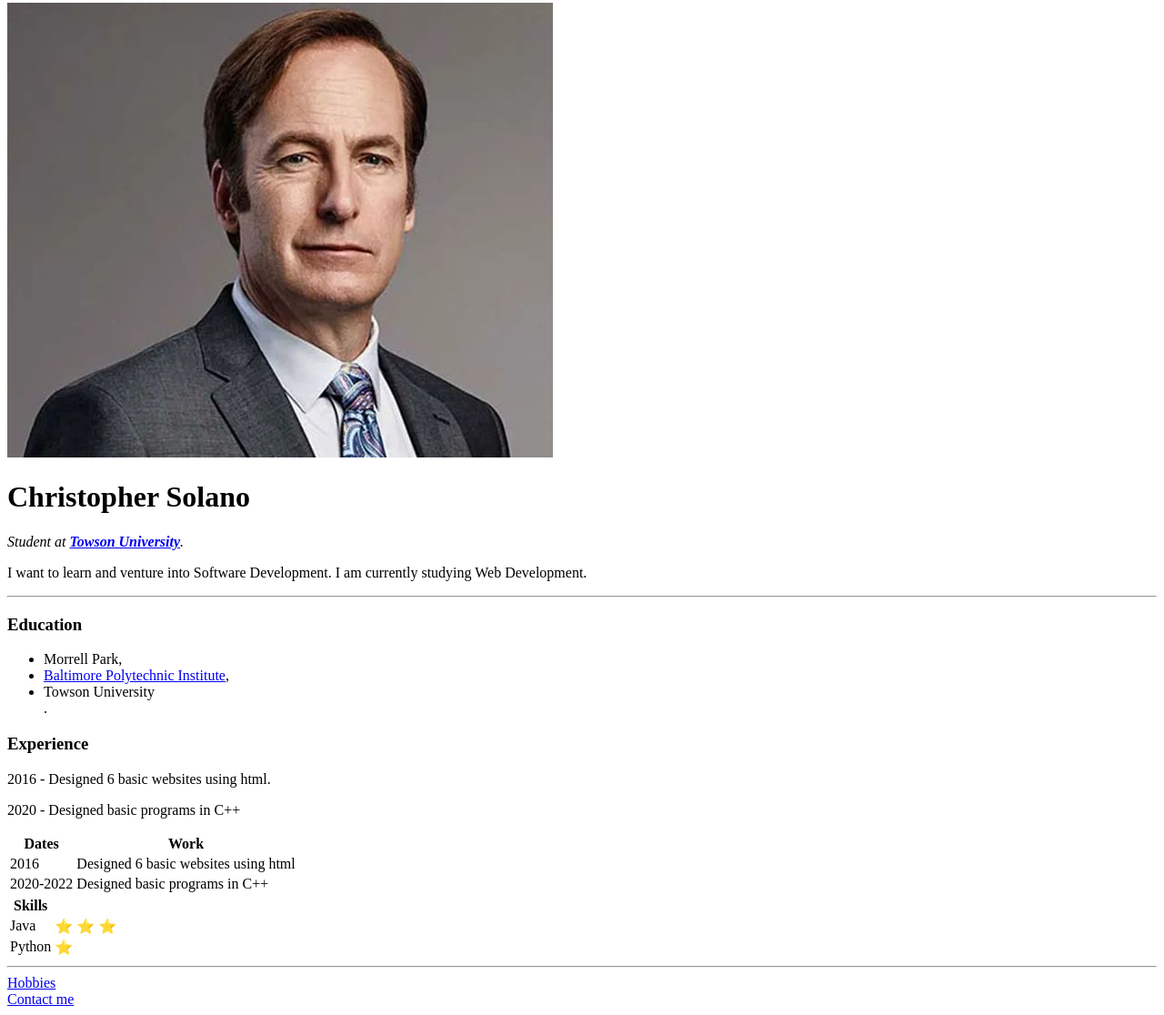
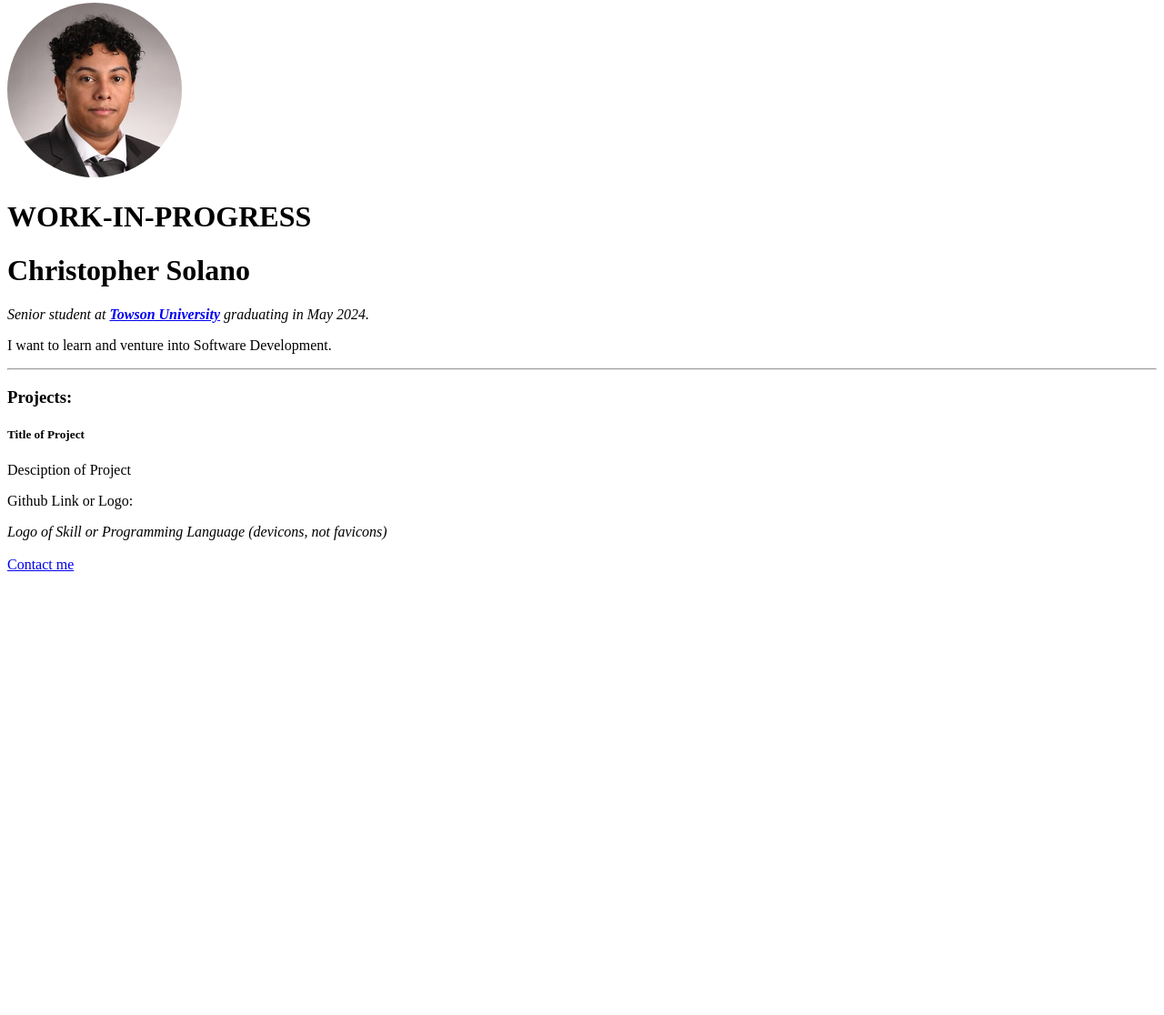
Before and after one commit to ChrisSolan/Personal-Website, a plain HTML site: page index.html in a window 1280 px wide. Shown: the part 5-1121 px from the top of the page at 91% size. After the commit the page ends 800 px from the top, so only its background shows below. Drawn offline with Linux system fonts and the light colour scheme.

Commit message:
Cleaned up the website for a redo
This personal website was a work-in-progress that I didn't focus on and was inexperienced when making it. Now that I have learned more, I want to give this another shot and make it a complete website.

```diff
--- /dev/null
+++ b/index.css
@@ -0,0 +1,4 @@
+#pfp {
+    border-radius: 50%;
+    overflow: hidden;
+}
--- a/index.html
+++ b/index.html
@@ -2,57 +2,28 @@
 <html lang="en">
 <head>
     <meta charset="UTF-8">
-    <title>Chris' personal website</title>
+    <title>Christopher Solano</title>
+    <link rel="stylesheet" type="text/css" href="index.css">
 </head>
 <body>
-    <img src="images/saul (1).jpg"> <!-- Change this to my actual picture later-->
+    <img src="images/Me.jfif" width="192" height="192" id="pfp">
 
+    <h1>WORK-IN-PROGRESS</h1>
     <h1>Christopher Solano</h1>
-    <p><em>Student at <strong><a href="https://www.towson.edu/">Towson University</a></strong>.</em></p>
-    <p>I want to learn and venture into Software Development. I am currently studying Web Development.</p>
+    <p><em>Senior student at <strong><a href="https://www.towson.edu/">Towson University</a></strong> graduating in May 2024.</em></p>
+    <p>I want to learn and venture into Software Development.</p>
     <hr>
+    <h3>Projects: </h3>
+    <h5>Title of Project</h5>
+    <p>Desciption of Project</p>
+    <p>Github Link or Logo: </p>
+    <i>Logo of Skill or Programming Language (devicons, not favicons)</i>
+    <div class="projectCard">
 
-    <h3>Education</h3>
-    <ul>
-        <li>Morrell Park,</li>
-        <li><a href = "https://www.bpi.edu/">Baltimore Polytechnic Institute</a>,</li>
-        <li>Towson University</li>.
-    </ul>
-
-    <h3>Experience</h3>
-    <p> 2016 - Designed 6 basic websites using html. </p>
-    <p> 2020 - Designed basic programs in C++</p>
-    <table>
-        <thead>
-            <tr>
-                <th>Dates</th>
-                <th>Work</th>
-            </tr>
-        </thead>
-        <tr>
-            <td>2016</td>
-            <td>Designed 6 basic websites using html</td>
-        </tr>
-        <tr>
-            <td>2020-2022</td>
-            <td>Designed basic programs in C++</td>
-        </tr>
-    </table>
-
-    <table>
-        <thead><th>Skills</th></thead>
-        <tr>
-            <td>Java</td>
-            <td>&#11088; &#11088; &#11088; </td>
-        </tr>
-        <tr>
-            <td>Python</td>
-            <td>&#11088;</td>
-        </tr>
-    </table>
-    <hr>
-    <a href="hobbies.html">Hobbies</a>
+    </div>
     <br>
     <a href="contact.html" >Contact me</a>
+
+    <script src="index.js"></script>
 </body>
 </html>
```
Also changed, not shown: hobbies.html (deleted, +0 -17 lines), images/Me.jfif (added), images/saul (1).jpg (deleted), index.js (added).
